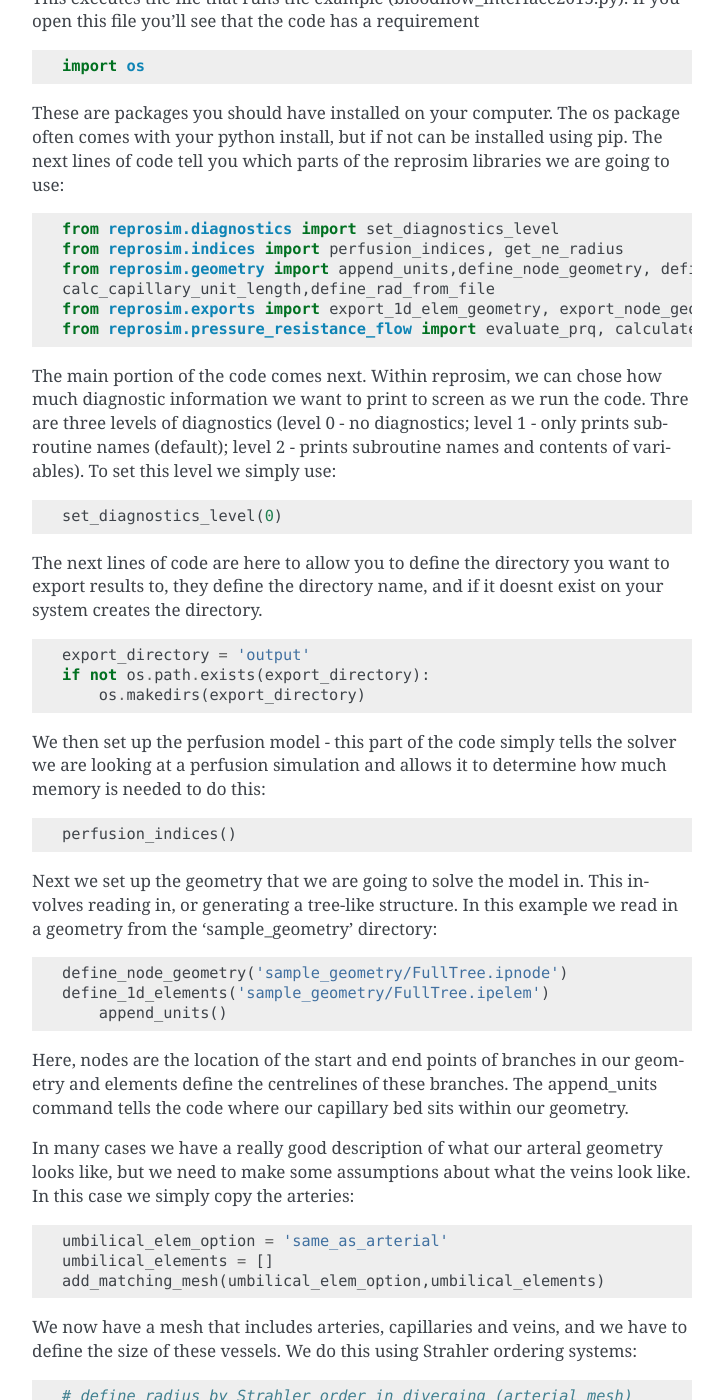
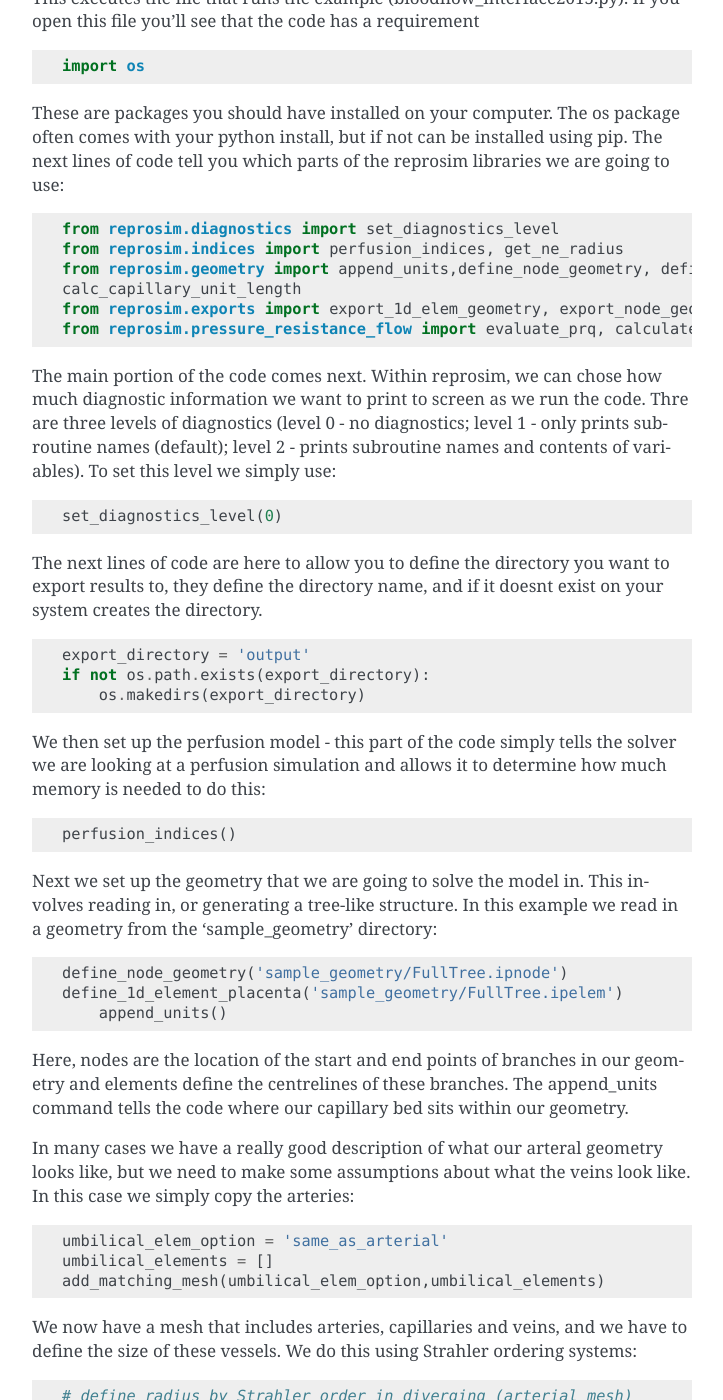
Before and after one commit to VirtualPregnancy/placenta-simulations, a Sphinx documentation site: the page built from documentation/source/Models/fetoplacental/interface2015.rst, in a window 1280 px wide and 1400 px high, scrolled down 418 px. Shown: the whole window, without its empty margins (388-1111 px from the left). Built offline with Sphinx 7.4.7, drawn with Linux system fonts in a browser that asks for light colours; pages that are not in the unit, such as notebooks, are missing from menus.

Commit message:
changes to accomodate two geometry definitions (fetal model)

```diff
--- a/documentation/source/Models/fetoplacental/byrne2020.rst
+++ b/documentation/source/Models/fetoplacental/byrne2020.rst
@@ -30,16 +30,16 @@ the code 1) which element your anastomosis is, and 2) its radius. In the code, t
      anast_radius = 1.0
 
 You will see further down the code, that this logical tells the code to read in the appropriate .ipelem file, and
-that an optional argument to the define_1d_elements function in reprosim then tells that codebase whether to include
+that an optional argument to the define_1d_element_placenta function in reprosim then tells that codebase whether to include
 an anastomosis or not.
 
 .. code-block:: python
 
      if(Anastomosis):
-         define_1d_elements('sample_geometry/FullTree.ipelem',anast_elem)
+         define_1d_element_placenta('sample_geometry/FullTree.ipelem',anast_elem)
          export_directory = 'output_anast'
      else:
-         define_1d_elements('sample_geometry/FullTreeNoAnast.ipelem')
+         define_1d_element_placenta('sample_geometry/FullTreeNoAnast.ipelem')
          export_directory = 'output'
 
 The only other major difference now is that you have two inlets, if you copied this geometry as veins you'd then have
--- a/documentation/source/Models/fetoplacental/interface2015.rst
+++ b/documentation/source/Models/fetoplacental/interface2015.rst
@@ -25,8 +25,8 @@ These are packages you should have installed on your computer. The os package of
 
 	from reprosim.diagnostics import set_diagnostics_level
 	from reprosim.indices import perfusion_indices, get_ne_radius
-	from reprosim.geometry import append_units,define_node_geometry, define_1d_elements,define_rad_from_geom,add_matching_mesh, \
-        calc_capillary_unit_length,define_rad_from_file
+	from reprosim.geometry import append_units,define_node_geometry, define_1d_element_placenta,define_rad_from_geom,add_matching_mesh, \
+        calc_capillary_unit_length
 	from reprosim.exports import export_1d_elem_geometry, export_node_geometry, export_1d_elem_field,export_node_field,export_terminal_perfusion
 	from reprosim.pressure_resistance_flow import evaluate_prq, calculate_stats
 
@@ -55,7 +55,7 @@ Next we set up the geometry that we are going to solve the model in. This involv
 .. code-block:: python
 
     define_node_geometry('sample_geometry/FullTree.ipnode')
-    define_1d_elements('sample_geometry/FullTree.ipelem')
+    define_1d_element_placenta('sample_geometry/FullTree.ipelem')
 	append_units()
 
 Here, nodes are the location of the start and end points of branches in our geometry and elements define the centrelines of these branches. The append_units command tells the code where our capillary bed sits within our geometry.
```
